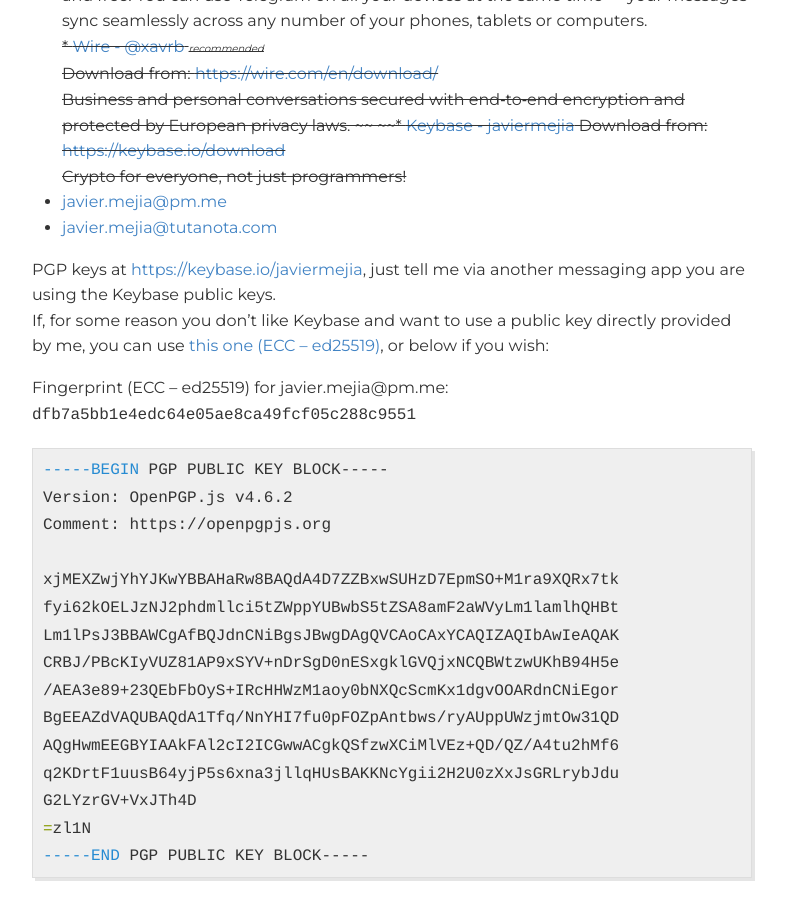
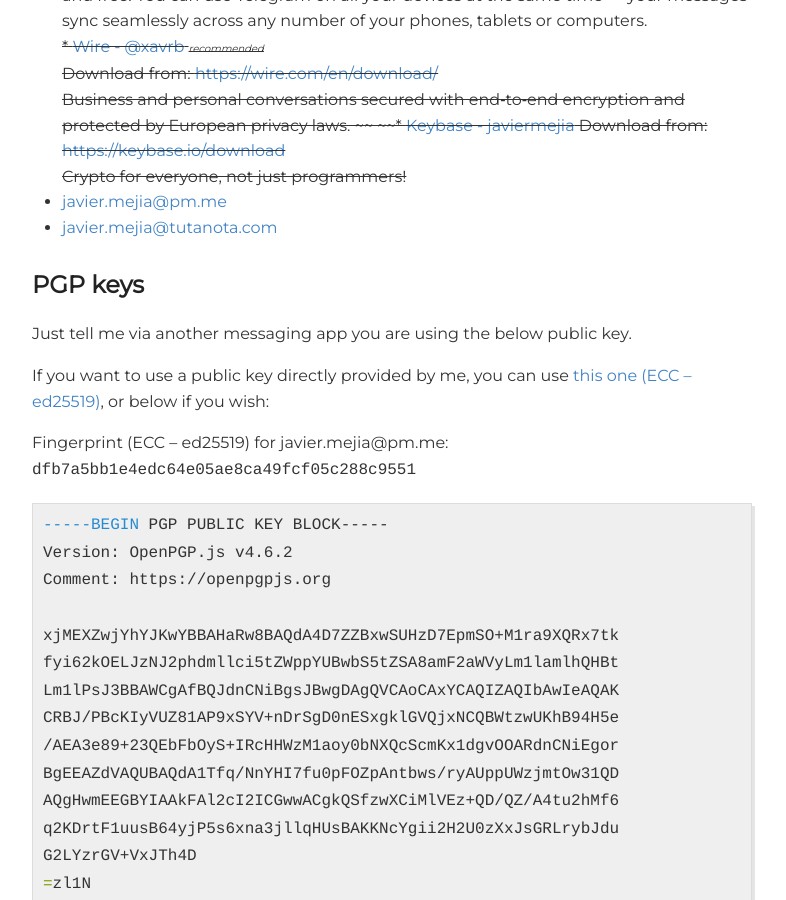
Before and after one commit to xavrb/xavrb.github.io, a Jekyll site: the page built from about.md, in a window 1280 px wide and 900 px high, scrolled down 1228 px. Shown: the whole window, without its empty margins (248-1034 px from the left). Built offline with Jekyll 4.4.1, drawn with Linux system fonts in a browser that asks for light colours.

Commit message:
crossed out wire and keybase, deleted reference to keybase pgp keys

```diff
--- a/about.md
+++ b/about.md
@@ -46,8 +46,10 @@ Remember guys, use [Telegram](https://telegram.org/dl) and TeX.
 * [javier.mejia@pm.me](mailto:javier.mejia@pm.me)
 * [javier.mejia@tutanota.com](mailto:javier.mejia@tutanota.com)
 
-PGP keys at [https://keybase.io/javiermejia](https://keybase.io/javiermejia), just tell me via another messaging app you are using the Keybase public keys.
-If, for some reason you don't like Keybase and want to use a public key directly provided by me, you can use [this one (ECC -- ed25519)](https://keybase.pub/javiermejia/public-keys/publickey.javier.mejia@protonmail.ch-5173eb73bf42c573cc00612cb48aa11062365ef8.asc), or below if you wish:
+## PGP keys
+Just tell me via another messaging app you are using the below public key.
+
+If you want to use a public key directly provided by me, you can use [this one (ECC -- ed25519)](https://keybase.pub/javiermejia/public-keys/publickey.javier.mejia@protonmail.ch-5173eb73bf42c573cc00612cb48aa11062365ef8.asc), or below if you wish:
 
 Fingerprint (ECC -- ed25519) for javier.mejia@pm.me: `dfb7a5bb1e4edc64e05ae8ca49fcf05c288c9551`
 {% highlight bash %}
```
